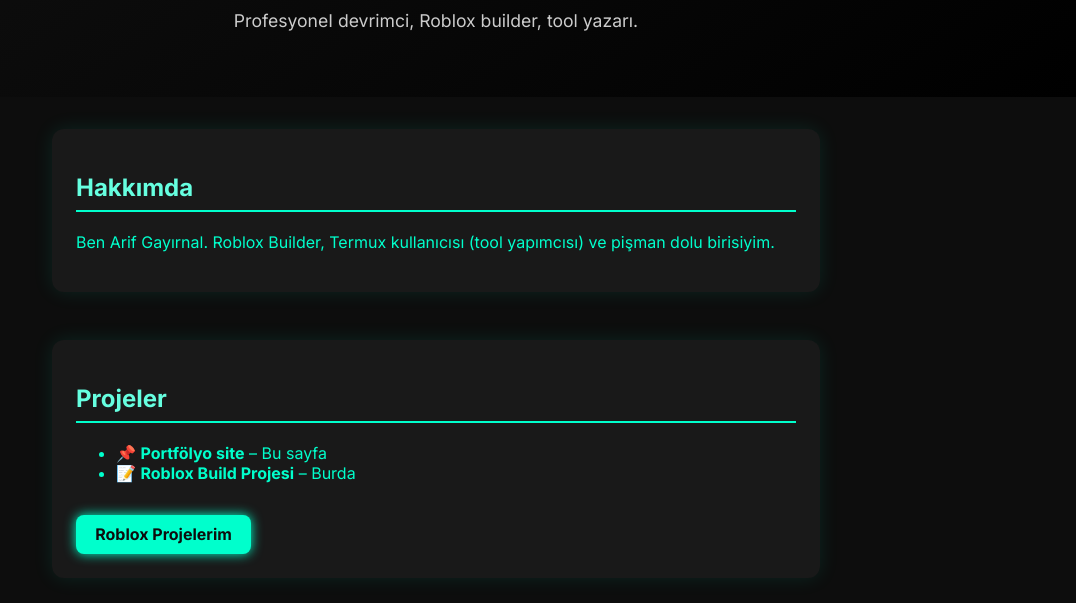
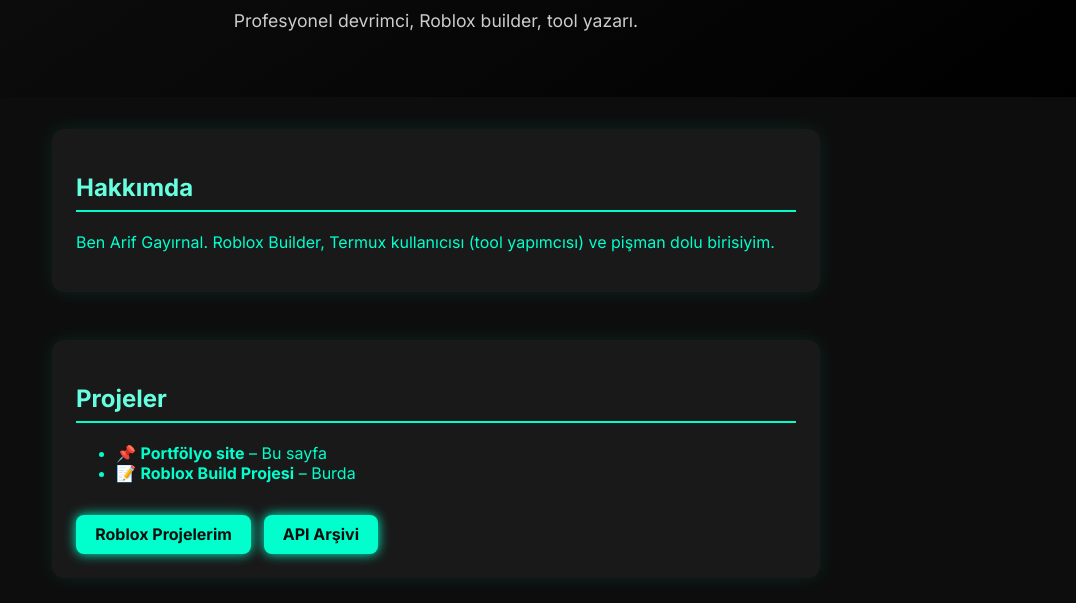
Before and after one commit to sarsansalan/sarsansalan.github.io, a plain HTML site: page index.html in a window 1280 px wide. Shown: the part 197-800 px from the top of the page, without its empty margins (204-1280 px from the left). Drawn offline with Linux system fonts and the light colour scheme.

Commit message:
index.html

```diff
--- a/index.html
+++ b/index.html
@@ -101,6 +101,7 @@
       text-decoration: none;
       box-shadow: 0 0 12px #00ffcc;
       transition: background 0.3s ease;
+      margin-right: 0.5rem;
     }
     .btn-roblox:hover {
       background: #00ddbb;
@@ -134,6 +135,7 @@
         <li>📝 <strong>Roblox Build Projesi</strong> – Burda</li>
       </ul>
       <a href="/roblox/" class="btn-roblox">Roblox Projelerim</a>
+      <a href="/api-arsivi/" class="btn-roblox">API Arşivi</a>
     </section>
 
     <section>
@@ -154,4 +156,4 @@
   </footer>
 
 </body>
-        </html>
+</html>
```
